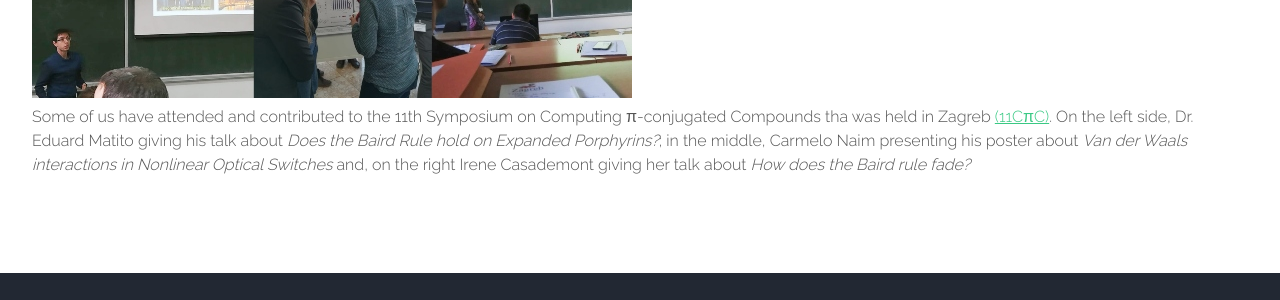
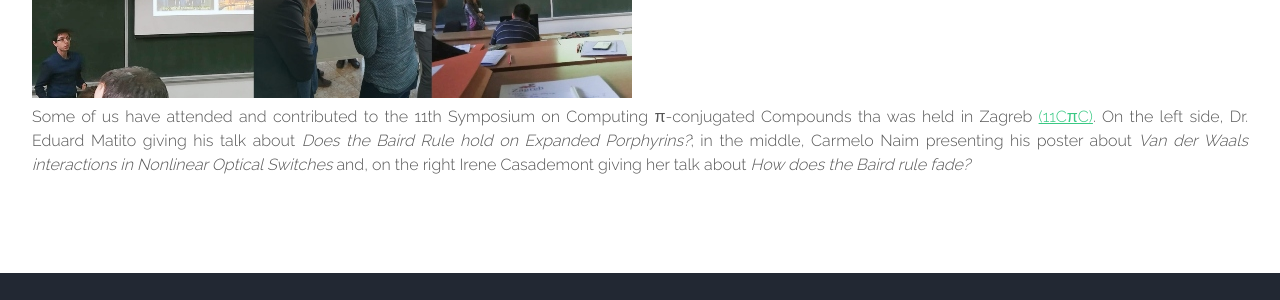
Before and after one commit to old-jekyll-templates/Horizons-Jekyll-Theme, a Jekyll site: the page built from _posts/2020-02-01-CpiC-Zagreb.md, in a window 1280 px wide. Shown: the part 468-768 px from the top of the page. Built offline with Jekyll 4.4.1, drawn with Linux system fonts in a browser that asks for light colours.

Commit message:
Update 2020-02-01-CpiC-Zagreb.md

```diff
--- a/_posts/2020-02-01-CpiC-Zagreb.md
+++ b/_posts/2020-02-01-CpiC-Zagreb.md
@@ -1,9 +1,9 @@
 ---
 title: 11CπC-Zagreb
-subtitle: February 01, 2020
+subtitle: <b>February 01, 2020</b>
 featured: images/Zagreb2020.jpg
 layout: post
 ---
 
- <p>Some of us have attended and contributed to the 11th Symposium on Computing π-conjugated Compounds tha was held in Zagreb <a href="https://sites.google.com/view/cpic11/home">(11CπC)</a>. On the left side, Dr. Eduard Matito giving his talk about <i>Does the Baird Rule hold
+ <P ALIGN="justify"> Some of us have attended and contributed to the 11th Symposium on Computing π-conjugated Compounds tha was held in Zagreb <a href="https://sites.google.com/view/cpic11/home">(11CπC)</a>. On the left side, Dr. Eduard Matito giving his talk about <i>Does the Baird Rule hold
 on Expanded Porphyrins?</i>; in the middle, Carmelo Naim presenting his poster about <i>Van der Waals interactions in Nonlinear Optical Switches</i> and, on the right Irene Casademont giving her talk about <i>How does the Baird rule fade?</i> </p>
```
